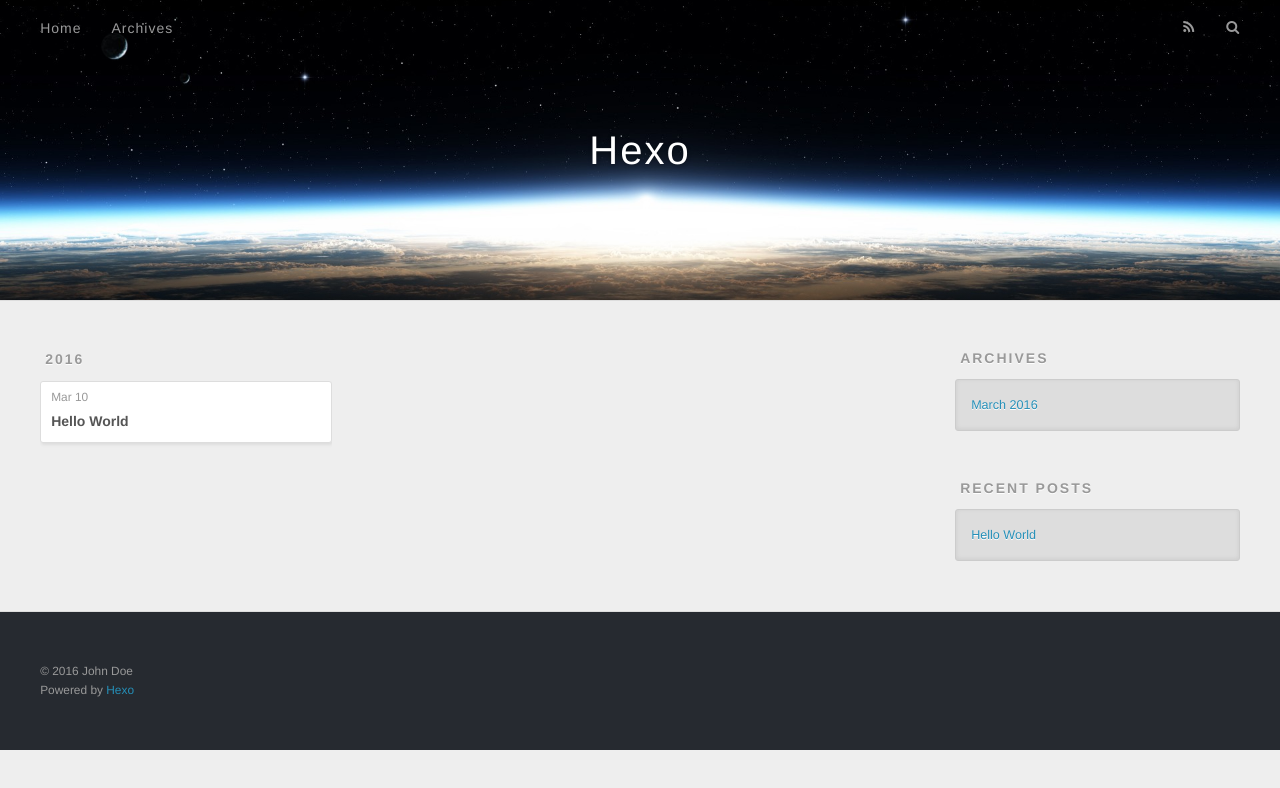
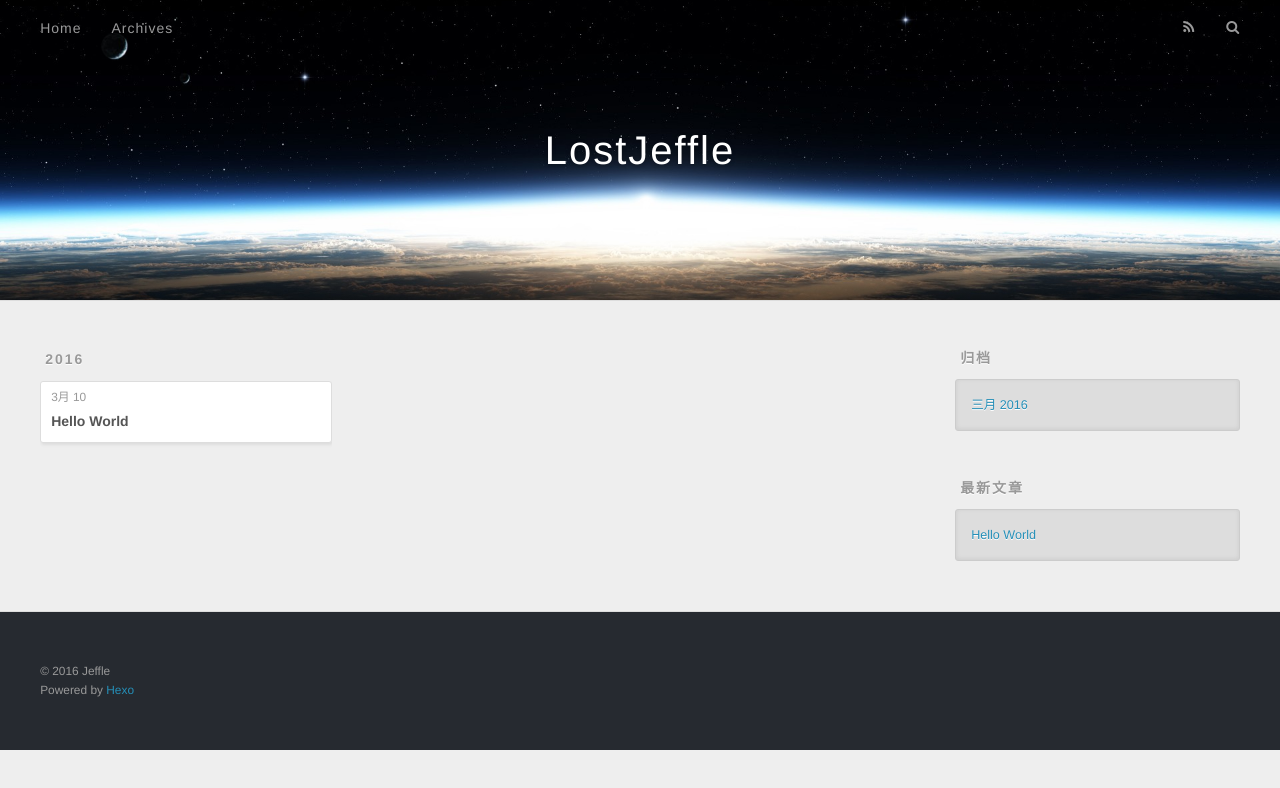
Before and after one commit to lostjeffle/lostjeffle.github.io, a plain HTML site: page archives/index.html in a window 1280 px wide. Drawn offline with nearby package versions, Linux system fonts and the light colour scheme.

Commit message:
Site updated: 2016-03-10 18:00:16

```diff
--- a/archives/index.html
+++ b/archives/index.html
@@ -3,19 +3,19 @@
 <head>
   <meta charset="utf-8">
 
-  <title>Archives | Hexo</title>
+  <title>归档 | LostJeffle</title>
   <meta name="viewport" content="width=device-width, initial-scale=1, maximum-scale=1">
   <meta name="description">
 <meta property="og:type" content="website">
-<meta property="og:title" content="Hexo">
+<meta property="og:title" content="LostJeffle">
 <meta property="og:url" content="http://yoursite.com/archives/index.html">
-<meta property="og:site_name" content="Hexo">
+<meta property="og:site_name" content="LostJeffle">
 <meta property="og:description">
 <meta name="twitter:card" content="summary">
-<meta name="twitter:title" content="Hexo">
+<meta name="twitter:title" content="LostJeffle">
 <meta name="twitter:description">
 
-    <link rel="alternate" href="/atom.xml" title="Hexo" type="application/atom+xml">
+    <link rel="alternate" href="/atom.xml" title="LostJeffle" type="application/atom+xml">
 
 
     <link rel="icon" href="/favicon.png">
@@ -36,7 +36,7 @@
   <div id="header-outer" class="outer">
     <div id="header-title" class="inner">
       <h1 id="logo-wrap">
-        <a href="/" id="logo">Hexo</a>
+        <a href="/" id="logo">LostJeffle</a>
       </h1>
 
     </div>
@@ -53,7 +53,7 @@
 
           <a id="nav-rss-link" class="nav-icon" href="/atom.xml" title="RSS Feed"></a>
 
-        <a id="nav-search-btn" class="nav-icon" title="Search"></a>
+        <a id="nav-search-btn" class="nav-icon" title="搜索"></a>
       </nav>
       <div id="search-form-wrap">
         <form action="//google.com/search" method="get" accept-charset="UTF-8" class="search-form"><input type="search" name="q" results="0" class="search-form-input" placeholder="Search"><button type="submit" class="search-form-submit">&#xF002;</button><input type="hidden" name="sitesearch" value="http://yoursite.com"></form>
@@ -79,7 +79,7 @@
   <div class="archive-article-inner">
     <header class="archive-article-header">
       <a href="/2016/03/10/hello-world/" class="archive-article-date">
-  <time datetime="2016-03-10T09:35:14.000Z" itemprop="datePublished">Mar 10</time>
+  <time datetime="2016-03-10T09:35:14.000Z" itemprop="datePublished">3月 10</time>
 </a>
 
 
@@ -110,9 +110,9 @@
 
 
   <div class="widget-wrap">
-    <h3 class="widget-title">Archives</h3>
+    <h3 class="widget-title">归档</h3>
     <div class="widget">
-      <ul class="archive-list"><li class="archive-list-item"><a class="archive-list-link" href="/archives/2016/03/">March 2016</a></li></ul>
+      <ul class="archive-list"><li class="archive-list-item"><a class="archive-list-link" href="/archives/2016/03/">三月 2016</a></li></ul>
     </div>
   </div>
 
@@ -120,7 +120,7 @@
 
 
   <div class="widget-wrap">
-    <h3 class="widget-title">Recent Posts</h3>
+    <h3 class="widget-title">最新文章</h3>
     <div class="widget">
       <ul>
 
@@ -140,7 +140,7 @@
 
   <div class="outer">
     <div id="footer-info" class="inner">
-      &copy; 2016 John Doe<br>
+      &copy; 2016 Jeffle<br>
       Powered by <a href="http://hexo.io/" target="_blank">Hexo</a>
     </div>
   </div>
```
Also changed, not shown: 2016/03/10/hello-world/index.html (+10 -10 lines), archives/2016/03/index.html (+12 -12 lines), archives/2016/index.html (+12 -12 lines), index.html (+12 -12 lines).
